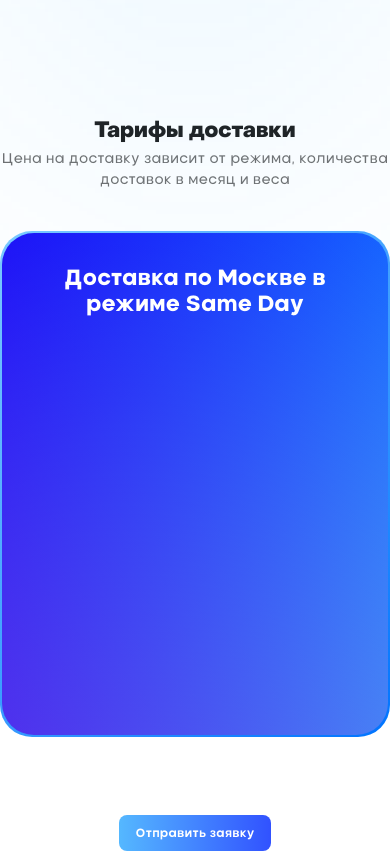
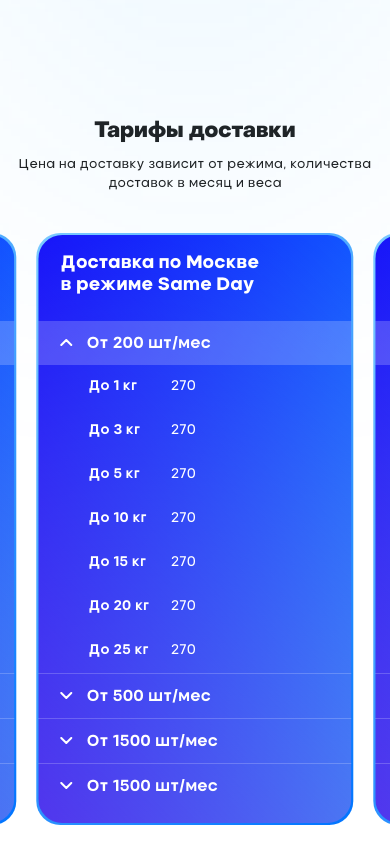
Before and after one commit to MGlower-RU/react--dalli-spa, a React (Create React App) app: page / in a window 390 px wide. Shown: the part 1537-2390 px from the top of the page. Built offline with nearby package versions, Linux system fonts and the light colour scheme.

Commit message:
done tariffs component with responsive

```diff
--- a/package.json
+++ b/package.json
@@ -10,6 +10,7 @@
     "react-dom": "^18.2.0",
     "react-responsive": "^9.0.0-beta.10",
     "react-scripts": "5.0.1",
+    "react-scroll": "^1.8.7",
     "sass": "^1.54.0",
     "swiper": "^8.3.2",
     "web-vitals": "^2.1.4"
--- a/src/components/Form.js
+++ b/src/components/Form.js
@@ -4,7 +4,7 @@ import { ReactComponent as Mark } from '../images/contacts_mark.svg'
 
 import '../styles/form.scss'
 
-export default function Form({formHeader, formParagraph, completeButton, completeButtonState}) {
+export default function Form({formFullsize, formHeader, formParagraph, completeButton, completeButtonState}) {
   const [name, setName] = useState('')
   const [email, setEmail] = useState('')
   const [number, setNumber] = useState('')
@@ -25,11 +25,26 @@ export default function Form({formHeader, formParagraph, completeButton, complet
     }
   }
 
+  function closeForm() {
+    setIsFormSent(false)
+    setName('')
+    setEmail('')
+    setNumber('')
+    completeButtonState(false)
+    document.body.classList.remove('overflow')
+  }
+
   return (
     <form
-      className="contacts__form"
+      className={`contacts__form${formFullsize ? ' contacts__form--fullsize' : ''}`}
       onSubmit={formSubmitHandle}
     >
+      {formFullsize &&
+        <div
+          className="contacts__form__close"
+          onClick={closeForm}
+        ></div>
+      }
       {
         isFormSent ?
           <div className="contacts__form__completed">
@@ -49,10 +64,7 @@ export default function Form({formHeader, formParagraph, completeButton, complet
               completeButton &&
               <button
                 className="button"
-                onClick={() => {
-                  completeButtonState(state => !state)
-                  document.body.classList.remove('overflow')
-                }}
+                onClick={closeForm}
               >
                 Готово
               </button>
--- a/src/components/Header.js
+++ b/src/components/Header.js
@@ -1,4 +1,6 @@
 import { useContext, useEffect, useRef, useState } from 'react'
+import { Link } from 'react-scroll'
+
 import { ReactComponent as Logo } from '../images/logo.svg'
 import { ReactComponent as Phone } from '../images/phone.svg'
 
--- a/src/components/Tariffs.js
+++ b/src/components/Tariffs.js
@@ -1,14 +1,16 @@
-import { useId } from "react";
-import { useContext } from "react";
-import { Swiper, SwiperSlide } from "swiper/react";
-import { MainContext } from "./MainContext";
+import { useId, useState, useContext, useEffect, useRef } from "react"
+import { Swiper, SwiperSlide } from "swiper/react"
+import { MainContext } from "./MainContext"
+import Form from "./Form"
 
 import '../styles/tariffs.scss'
-import Form from "./Form";
-import { useState } from "react";
+
+import {ReactComponent as Arrow} from '../images/arrow_down.svg'
 
 export default function Tariffs() {
-  const { isMobile, Pagination } = useContext(MainContext)
+  const { isTablet, Pagination } = useContext(MainContext)
+
+  const sectionRef = useRef(null)
 
   const [menuOpen, setMenuOpen] = useState(false)
 
@@ -18,7 +20,6 @@ export default function Tariffs() {
       id: 'tariff' + useId(),
       table: [
         [
-          "",
           "От 200 шт/мес",
           "От 500 шт/мес",
           "От 1500 шт/мес",
@@ -59,7 +60,6 @@ export default function Tariffs() {
       id: 'tariff' + useId(),
       table: [
         [
-          "",
           "От 200 шт/мес",
           "От 500 шт/мес",
           "От 1500 шт/мес",
@@ -100,7 +100,6 @@ export default function Tariffs() {
       id: 'tariff' + useId(),
       table: [
         [
-          "",
           "От 200 шт/мес",
           "От 500 шт/мес",
           "От 1500 шт/мес",
@@ -138,7 +137,7 @@ export default function Tariffs() {
     },
   ]
 
-  const swiperOptions = isMobile ?
+  const swiperOptions = isTablet ?
   {
     spaceBetween: 20,
     slidesPerView: 'auto',
@@ -168,14 +167,28 @@ export default function Tariffs() {
     }
   }
 
-  function tableUnhighlight(e) {
+  function tableUnhighlight() {
     [...document.getElementsByTagName('td')].forEach(el => {
       el.style.backgroundColor = ''
     });
   }
 
+  function accordionHandle(e) {
+    e.preventDefault();
+    e.target.closest('.swiper-slide-active') &&
+    [...e.target.closest('.tariffs__item__accordion__wrapper').children].forEach(el => (
+      el === e.target.closest('.tariffs__item__accordion') ? el.classList.add('tariffs__item__accordion--open') : el.classList.remove('tariffs__item__accordion--open')
+    ))
+  }
+
+  useEffect(() => {
+    [...sectionRef.current.querySelectorAll('.tariffs__item__accordion__wrapper')].forEach(el => (
+      el.firstChild.classList.add('tariffs__item__accordion--open')
+    ))
+  }, [])
+
   return (
-    <section data-id='tariffs'>
+    <section data-id='tariffs' ref={sectionRef}>
       <h2>
         Тарифы доставки
       </h2>
@@ -195,9 +208,35 @@ export default function Tariffs() {
                   <div className="tariffs__item__title">
                     {name}
                   </div>
-                  {isMobile ?
-                    <div className="">
-
+                  {isTablet ?
+                    <div className="tariffs__item__accordion__wrapper">
+                      {table[0].map((el, ind) => (
+                        <div key={ind} className="tariffs__item__accordion">
+                          <a
+                            href="/"
+                            className="tariffs__item__accordion__btn"
+                            onClick={accordionHandle}
+                          >
+                            <div className="tariffs__item__accordion__btn__image">
+                              <Arrow/>
+                            </div>
+                            <span>{el}</span>
+                          </a>
+                          <ul className="tariffs__item__accordion__list">
+                            {table.map((el, i) => (
+                              !Array.isArray(el) &&
+                              <li key={i}>
+                                <div className="tariffs__item__accordion__list__amount">
+                                  {el.amount}
+                                </div>
+                                <div className="tariffs__item__accordion__list__price">
+                                  {el.prices[ind]}
+                                </div>
+                              </li>
+                            ))}
+                          </ul>
+                        </div>
+                      ))}
                     </div>
                     :
                     <table className="tariffs__item__table">
@@ -206,6 +245,7 @@ export default function Tariffs() {
                           table.map((el, i) => (
                             Array.isArray(el) ?
                             <tr key={i}>
+                              <td></td>
                               {el.map((el, i) => (
                                 <td key={i}>{el}</td>
                               ))}
@@ -250,6 +290,7 @@ export default function Tariffs() {
       { menuOpen &&
         <div className="overlay">
           <Form
+            formFullsize={true}
             formHeader={true}
             formParagraph={true}
             completeButton={true}
--- a/src/styles/form.scss
+++ b/src/styles/form.scss
@@ -1,4 +1,5 @@
 .contacts__form {
+  position: relative;
   display: flex;
   flex-direction: column;
   align-items: center;
@@ -150,12 +151,57 @@
     padding: 2rem;
     border-radius: 2.4rem;
 
+    h2 {
+      font-size: clamp(1.8rem, 5.6vw, 2.4rem);
+      line-height: 1em;
+      margin-bottom: 1.2rem;
+
+      & + p {
+        font-size: clamp(1.2rem, 3.28vw, 1.4rem);
+      }
+    }
+
     p {
       font-size: 1.2rem;
     }
 
     button {
       width: 100%;
+    }
+
+    &--fullsize {
+      max-width: none;
+      width: 100%;
+      height: 100%;
+      border-radius: 0;
+    }
+  }
+
+  .contacts__form__close {
+    position: absolute;
+    top: 3.9rem;
+    right: 0.9rem;
+    display: flex;
+    justify-content: center;
+    align-items: center;
+    width: 4rem;
+    height: 4rem;
+    cursor: pointer;
+    z-index: 3;
+
+    &::after, &::before {
+      content: '';
+      position: absolute;
+      width: 1.6rem;
+      height: 0.2rem;
+      background-color: var(--black);
+    }
+
+    &::after {
+      transform: rotate(45deg);
+    }
+    &::before {
+      transform: rotate(-45deg);
     }
   }
 
@@ -184,3 +230,11 @@
     }
   }
 }
+
+@media(max-width: 427px) {
+  .contacts__form {
+    p {
+      margin-bottom: 3rem;
+    }
+  }
+}
--- a/src/styles/tariffs.scss
+++ b/src/styles/tariffs.scss
@@ -28,39 +28,10 @@ section[data-id=tariffs] {
     display: flex;
     flex-direction: column;
     width: 83.8rem;
-    min-height: 50.6rem;
+  }
 
-    &:not(.swiper-slide-active) {
-      .tariffs__item__wrapper {
-        background: transparent;
-
-        &--gradient-border {
-          background: transparent;
-        }
-      }
-
-      .tariffs__item__title {
-        color: var(--black);
-      }
-
-      .tariffs__item__table {
-        border-color: transparent;
-
-        td {
-          color: var(--black);
-
-          &:first-of-type {
-            color:rgba(30, 30, 30, .3);
-          }
-        }
-
-        tr:first-of-type {
-          td {
-            color: rgba(30, 30, 30, .3);
-          }
-        }
-      }
-    }
+  .swiper-pagination {
+    bottom: 0;
   }
 
   .swiper-pagination-bullet {
@@ -130,3 +101,168 @@ section[data-id=tariffs] {
     padding: 1.4rem 2.5rem 1.3rem 2.4rem;
   }
 }
+
+@media(min-width: 1024px) {
+  section[data-id=tariffs] {
+    .swiper-slide {
+      &:not(.swiper-slide-active) {
+        .tariffs__item__wrapper {
+          background: transparent;
+
+          &--gradient-border {
+            background: transparent;
+          }
+        }
+
+        .tariffs__item__title {
+          color: var(--black);
+        }
+
+        .tariffs__item__table {
+          border-color: transparent;
+
+          td {
+            color: var(--black);
+
+            &:first-of-type {
+              color:rgba(30, 30, 30, .3);
+            }
+          }
+
+          tr:first-of-type {
+            td {
+              color: rgba(30, 30, 30, .3);
+            }
+          }
+        }
+      }
+    }
+  }
+}
+
+@media(max-width: 1023px) {
+  section[data-id=tariffs] {
+    margin-bottom: 12rem;
+
+    & > h2 {
+      margin-bottom: 1.2rem;
+    }
+
+    & > p {
+      font-size: clamp(1.2rem, 3.28vw, 1.4rem);
+      color: var(--black);
+    }
+
+    .swiper {
+      padding-bottom: 0;
+    }
+
+    .swiper-slide {
+      width: 81.3vw;
+      height: 59.2rem;
+    }
+  }
+
+  .tariffs__item__wrapper {
+    padding: 1.8rem 0;
+
+    &--gradient-border {
+      border-radius: 2.4rem;
+    }
+  }
+
+  .tariffs__item__title {
+    font-size: 1.8rem;
+    margin: 0 2.2rem 2.4rem;
+    text-align: left;
+    max-width: 21rem;
+  }
+
+  .tariffs__item__accordion__wrapper {
+    width: 100%;
+  }
+
+  .tariffs__item__accordion {
+    width: 100%;
+    border-top: .15rem solid rgba(255, 255, 255, .2);
+
+    &:first-of-type {
+      border-top: none;
+    }
+
+    &--open {
+      & > a {
+        background-color: rgba(255, 255, 255, .2);
+      }
+
+      .tariffs__item__accordion__btn__image {
+        svg {
+          transform: rotate(180deg);
+        }
+      }
+
+      .tariffs__item__accordion__list {
+        pointer-events: all;
+        opacity: 1;
+        max-height: 600px;
+        transition: all .5s ease-in-out;
+      }
+    }
+  }
+
+  .tariffs__item__accordion__btn span,
+  .tariffs__item__accordion__list__amount,
+  .tariffs__item__accordion__list__price {
+    font-size: 1.4rem;
+    line-height: 1.5em;
+    letter-spacing: 0;
+    color: var(--white);
+  }
+
+  .tariffs__item__accordion__btn {
+    display: flex;
+    align-items: center;
+    padding: .2rem .8rem;
+
+    span {
+      font-weight: 700;
+      font-size: 1.6rem;
+    }
+  }
+
+  .tariffs__item__accordion__btn__image {
+    display: flex;
+    justify-content: center;
+    align-items: center;
+    width: 4rem;
+    height: 4rem;
+
+    svg {
+      width: 1.4rem;
+      height: .7rem;
+    }
+  }
+
+  .tariffs__item__accordion__list {
+    height: 100%;
+    max-height: 0;
+    opacity: 0;
+    pointer-events: none;
+
+    li {
+      display: flex;
+      align-items: center;
+      gap: 1rem;
+      padding: 1.15rem 5rem;
+    }
+  }
+
+  .tariffs__item__accordion__list__amount {
+    font-weight: 700;
+    min-width: 7.2rem;
+  }
+
+  .tariffs__item__accordion__list__price {
+    font-weight: 500;
+  }
+}
```
Also changed, not shown: src/images/arrow_down.svg (added), 1 other file (tests, documents, lock files or other folders).
